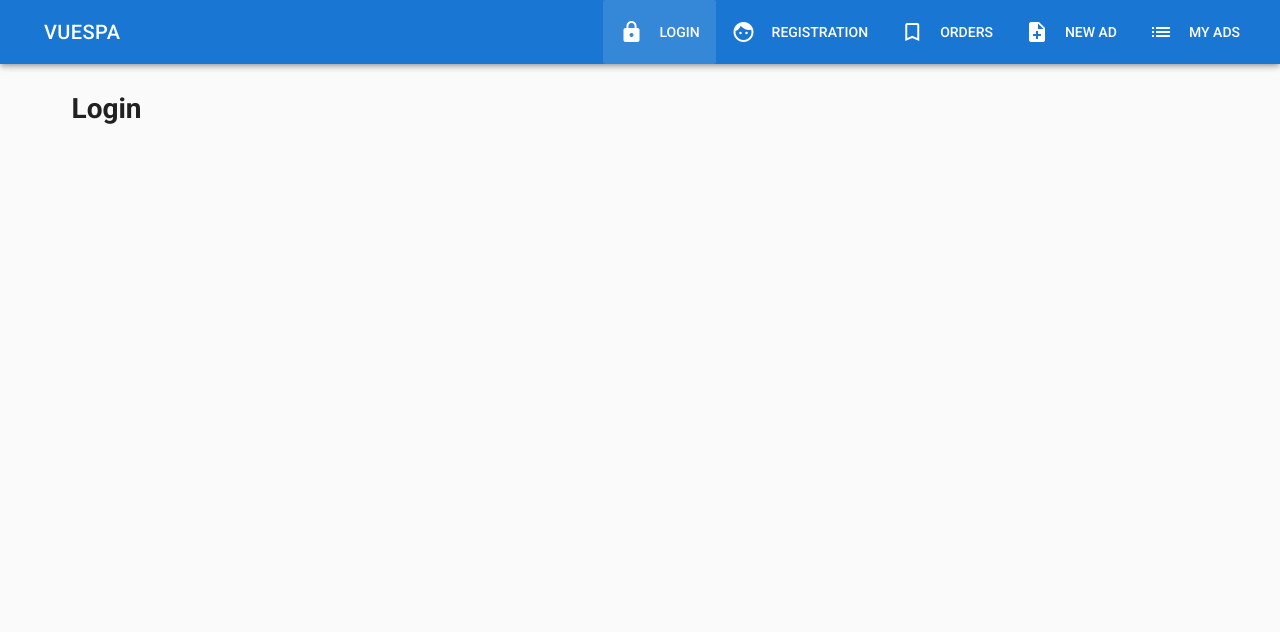
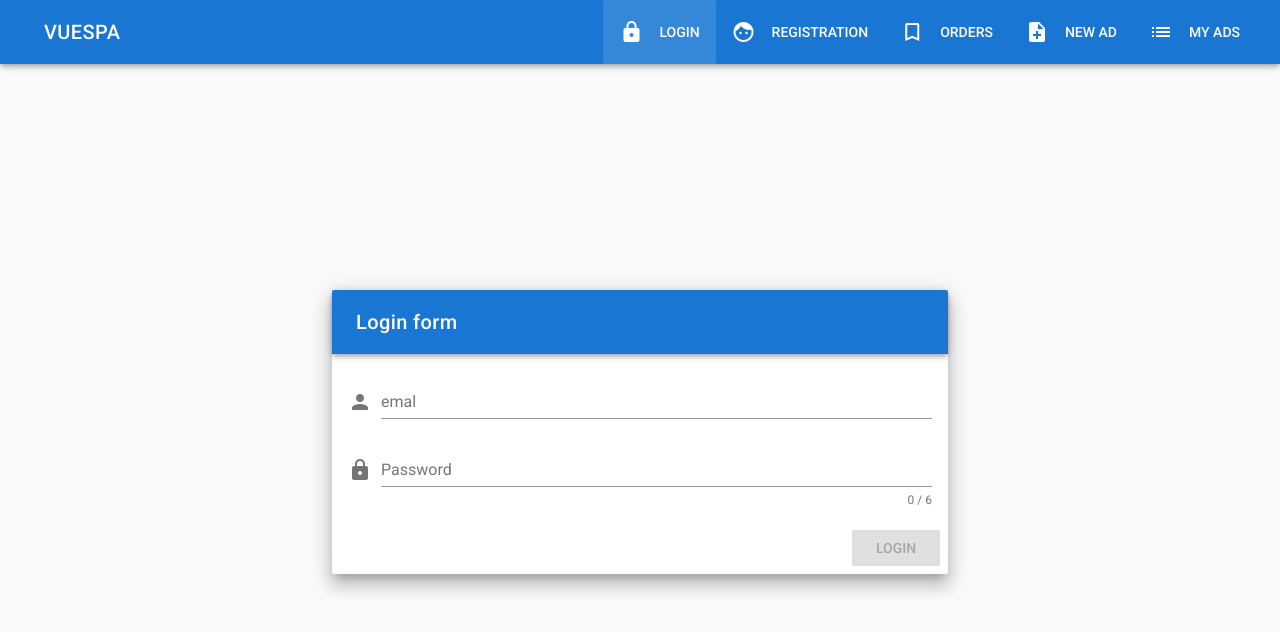
Before and after one commit to snarksliveshere/vue.spa, a Vue app: page /login in a window 1280 px wide. Shown: the top 632 px of the page. Built offline with nearby package versions, Linux system fonts and the light colour scheme.

Commit message:
add login page & simple validation

```diff
--- a/src/components/Auth/Login.vue
+++ b/src/components/Auth/Login.vue
@@ -1,8 +1,41 @@
 <template>
-    <v-container>
-        <v-layout row>
-            <v-flex xs12>
-                <h1>Login</h1>
+    <v-container fluid fill-height>
+        <v-layout align-center justify-center>
+            <v-flex xs12 sm8 md6>
+                <v-card class="elevation-12">
+                    <v-toolbar dark color="primary">
+                        <v-toolbar-title>Login form</v-toolbar-title>
+                    </v-toolbar>
+                    <v-card-text>
+                        <v-form v-model="valid" ref="form" validation>
+                            <v-text-field
+                                    prepend-icon="person"
+                                    name="email"
+                                    label="emal"
+                                    type="email"
+                                    v-model="email"
+                                    :rules="emailRules"
+                            ></v-text-field>
+                            <v-text-field
+                                    prepend-icon="lock"
+                                    name="password"
+                                    label="Password"
+                                    type="password"
+                                    v-model="password"
+                                    :counter="6"
+                                    :rules="passwordRules"
+                            ></v-text-field>
+                        </v-form>
+                    </v-card-text>
+                    <v-card-actions>
+                        <v-spacer></v-spacer>
+                        <v-btn
+                                color="primary"
+                                @click="onSubmit"
+                                :disabled="!valid"
+                        >Login</v-btn>
+                    </v-card-actions>
+                </v-card>
             </v-flex>
         </v-layout>
     </v-container>
@@ -11,7 +44,28 @@
   export default {
     data () {
       return {
-
+        email: '',
+        password: '',
+        valid: false,
+        emailRules: [
+          v => !!v || 'E-mail is required',
+          v => /.+@.+/.test(v) || 'E-mail must be valid'
+        ],
+        passwordRules: [
+          v => !!v || 'Password is required',
+          v => v.length >= 6 || 'Password must be equal or more than 6 characters'
+        ]
+      }
+    },
+    methods: {
+      onSubmit () {
+        if (this.$refs.form.validate()) {
+          const user = {
+            email: this.email,
+            password: this.password
+          }
+          console.log(user)
+        }
       }
     }
   }
```
